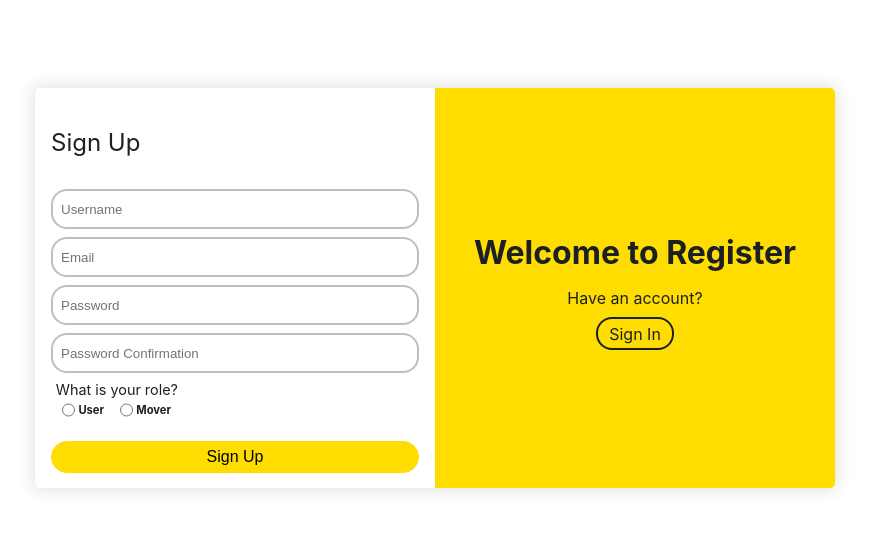
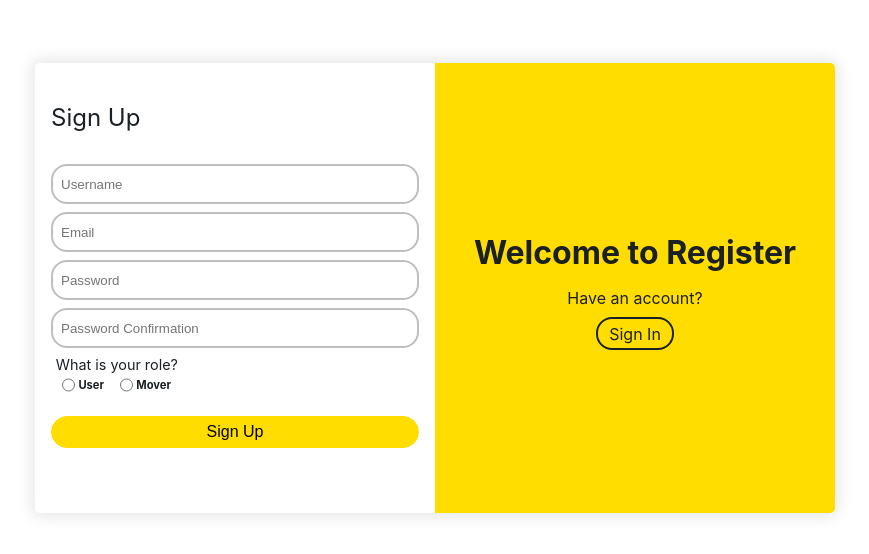
Before and after one commit to kennjr/Pro-Movers-front-end-, a React (Create React App) app: page /register in a window 1280 px wide. Shown: the part 112-666 px from the top of the page, without its empty margins (205-1074 px from the left). Built offline with nearby package versions, Linux system fonts and the light colour scheme.

Commit message:
Added authentication ui

```diff
--- a/src/static/css/register.css
+++ b/src/static/css/register.css
@@ -178,7 +178,7 @@
         display: grid;
         grid-template-columns: repeat(2, 1fr);
         -ms-grid-rows: 400px;
-        grid-template-rows: 400px;
+        grid-template-rows: 450px;
     }
     .register-form-login {
         -ms-grid-column: 2;
```
